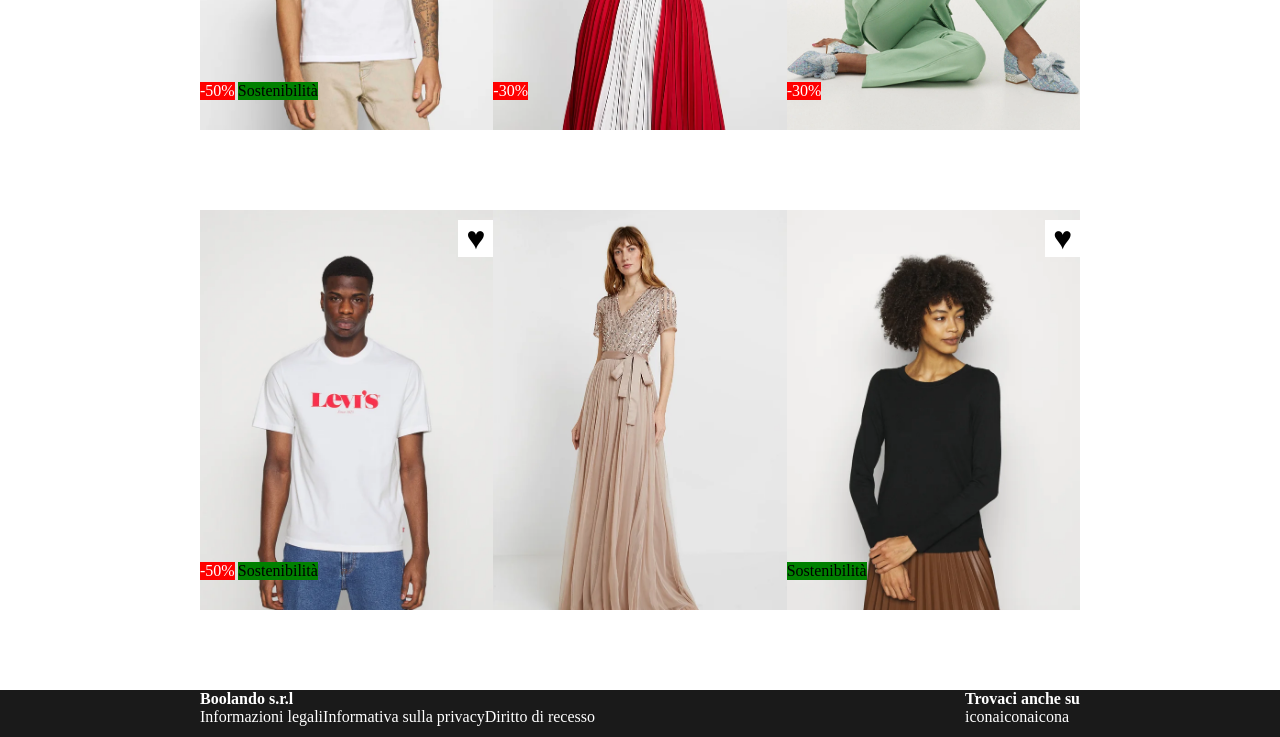
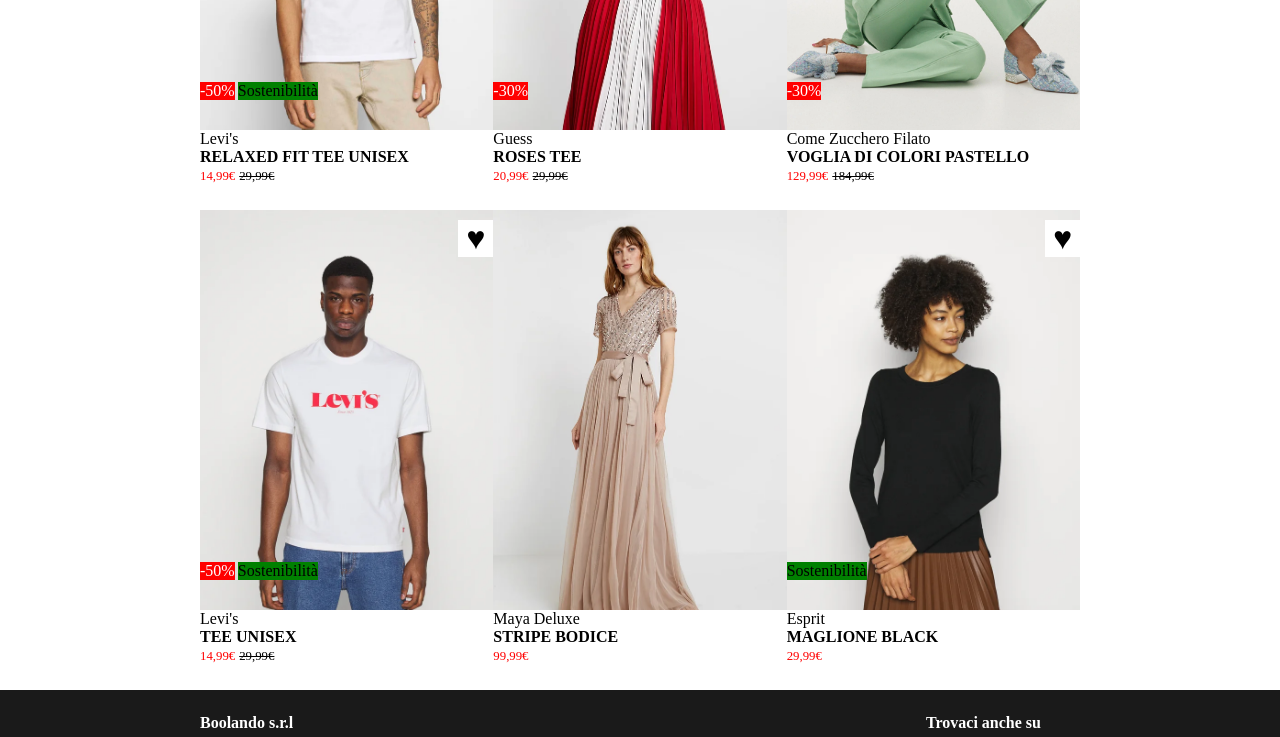
Before and after one commit to DanielMarella/html-css-boolando, a plain HTML site: page index.html in a window 1280 px wide. Shown: the part 450-1187 px from the top of the page. Drawn offline with Linux system fonts and the light colour scheme.

Commit message:
finish the footer, add link and image

```diff
--- a/css/style.css
+++ b/css/style.css
@@ -27,7 +27,7 @@
     color: white;
 }
 
-/* ELIMINARE TUTTE LE ALTEZZE FISSE CON L'INSERIMENTO DEL CONTENUTO!!! */
+
 
 .head{
     width: 100%;
@@ -35,8 +35,7 @@
     background-color: #FF6A00;
     justify-content: space-between;
     align-items: center;
-    padding: 0 200px;       /* <--- sistemare dopo inserimento contenuti*/
-  /* <--- sistemare dopo inserimento contenuti*/
+    padding: 0 200px;
 }
 
 .personal{
@@ -52,7 +51,7 @@
 }
 
 .navigation,
-.personal-area{
+.personal{
     gap: 1rem;
 }
 
@@ -72,6 +71,16 @@
 
 main{
     margin-bottom: 5rem;
+}
+
+.price{
+    color: red;
+    font-size: .8rem;
+}
+
+.real-price{
+    text-decoration: line-through;
+    font-size: .8rem;
 }
 
 .container{
@@ -111,6 +120,12 @@
     background-color: white;
 }
 
+
+.index{
+    position: absolute;
+    top: 100%;
+}
+
 .foot{
     height: 100px;
     color: white;
@@ -119,9 +134,30 @@
     justify-content: space-between;
 }
 
+.information{
+    gap: 2rem;
+    text-align: center;
+}
+
+a{
+    text-decoration: none;
+    color: white;
+}
+
+.icon{
+    width: 1.5em;
+}
+
+.page{
+    padding-top: 1.5rem;
+}
+
+.foot-title{
+    padding-bottom: .7rem;
+}
+
 .alternative{
     display: none;
-
 }
 
 .cover{
--- a/index.html
+++ b/index.html
@@ -30,8 +30,6 @@
         </div>
     </header>
 
-
-
     <main>
         <div class="container row first-row flex">
             <div class="card man1 cover flex">
@@ -40,14 +38,25 @@
                     <div class="eco">Sostenibilità</div>
                 </div>
                 <div class="heart">&hearts;</div>
+                <div class="index">
+                    <p>Levi's</p>
+                    <h4>RELAXED FIT TEE UNISEX</h4>
+                    <span class="price">14,99&euro;</span>
+                    <span class="real-price">29,99&euro;</span>
+                </div>
             </div>
-            <!-- descrizione card posta sotto img -->
 
             <div class="card woman1 cover">
                 <div class="adv flex">
                     <div class="sconto">-30%</div>
                 </div>
                 <div class="heart">&hearts;</div>
+                <div class="index">
+                    <p>Guess</p>
+                    <h4>ROSES TEE</h4>
+                    <span class="price">20,99&euro;</span>
+                    <span class="real-price">29,99&euro;</span>
+                </div>
             </div>
 
             <div class="card woman2 cover">
@@ -55,6 +64,12 @@
                     <div class="sconto">-30%</div>
                 </div>
                 <div class="heart">&hearts;</div>
+                <div class="index">
+                    <p>Come Zucchero Filato</p>
+                    <h4>VOGLIA DI COLORI PASTELLO</h4>
+                    <span class="price">129,99&euro;</span>
+                    <span class="real-price">184,99&euro;</span>
+                </div>
             </div>
         </div>
 
@@ -65,49 +80,59 @@
                     <div class="eco">Sostenibilità</div>
                 </div>
                 <div class="heart">&hearts;</div>
+                <div class="index">
+                    <p>Levi's</p>
+                    <h4>TEE UNISEX</h4>
+                    <span class="price">14,99&euro;</span>
+                    <span class="real-price">29,99&euro;</span>
+                </div>
             </div>
 
             <div class="card woman3 cover">
+                <div class="index">
+                    <p>Maya Deluxe</p>
+                    <h4>STRIPE BODICE</h4>
+                    <span class="price">99,99&euro;</span>
+                </div>
             </div>
 
             <div class="card woman4 cover">
                 <div class="adv flex">
                     <div class="eco">Sostenibilità</div>
                 </div>
-
                 <div class="heart">&hearts;</div>
+                <div class="index">
+                    <p>Esprit</p>
+                    <h4>MAGLIONE BLACK</h4>
+                    <span class="price">29,99&euro;</span>
+                </div>
             </div>
         </div>
-
     </main>
 
     <footer class="foot flex">
         <section class="page left-footer">
-            <div>
+            <div class="foot-title">
                 <h4>Boolando s.r.l</h4>
             </div>
-            <ul class="flex">
-                <li>Informazioni legali</li>
-                <li>Informativa sulla privacy</li>
-                <li>Diritto di recesso</li>
+            <ul class="information flex">
+                <li class="flex center"><a href="">Informazioni legali</a> </li>
+                <li class="flex center"><a href="">Informativa sulla privacy</a> </li>
+                <li class="flex center"><a href="">Diritto di recesso</a></li>
             </ul>
         </section>
 
-        <section class="page right-footer reverse">
-            <div>
+        <div class="page right-footer reverse">
+            <div class="foot-title">
                 <h4>Trovaci anche su</h4>
             </div>
-            <ul class="flex">
-                <li>icona</li>
-                <li>icona</li>
-                <li>icona</li>
+            <ul class="personal social flex">
+                <li class="flex center"><img src="img/twitter.png" alt="" class="icon"> </li>
+                <li class="flex center"><img src="img/facebook.png" alt="" class="icon"></li>
+                <li class="flex center"><img src="img/instagram.png" alt="" class="icon"></li>
+                <li class="flex center"><img src="img/youtube.png" alt="" class="icon"></li>
             </ul>
-        </section>
+        </div>
     </footer>
-
-
-
-
-
 </body>
 </html>
```
